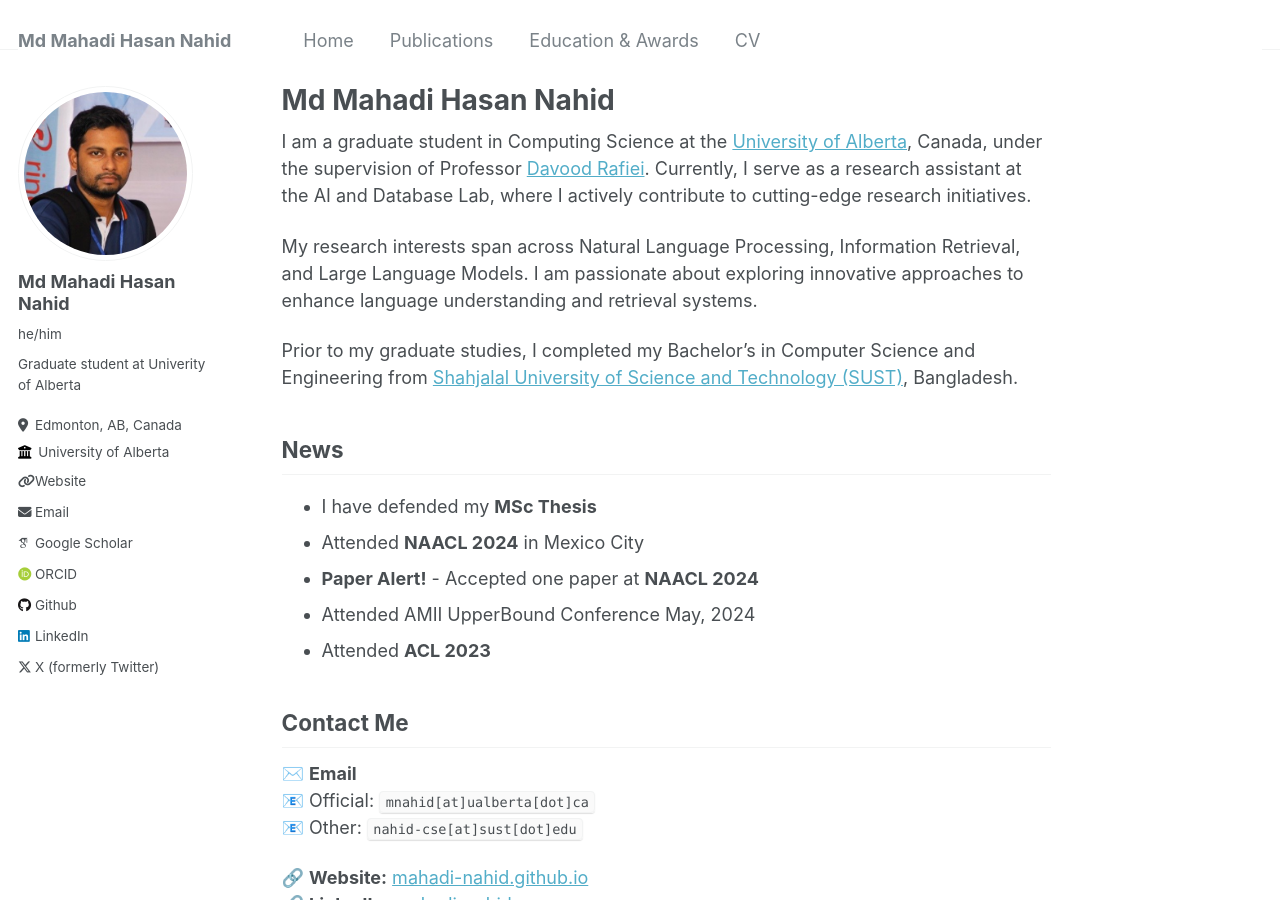
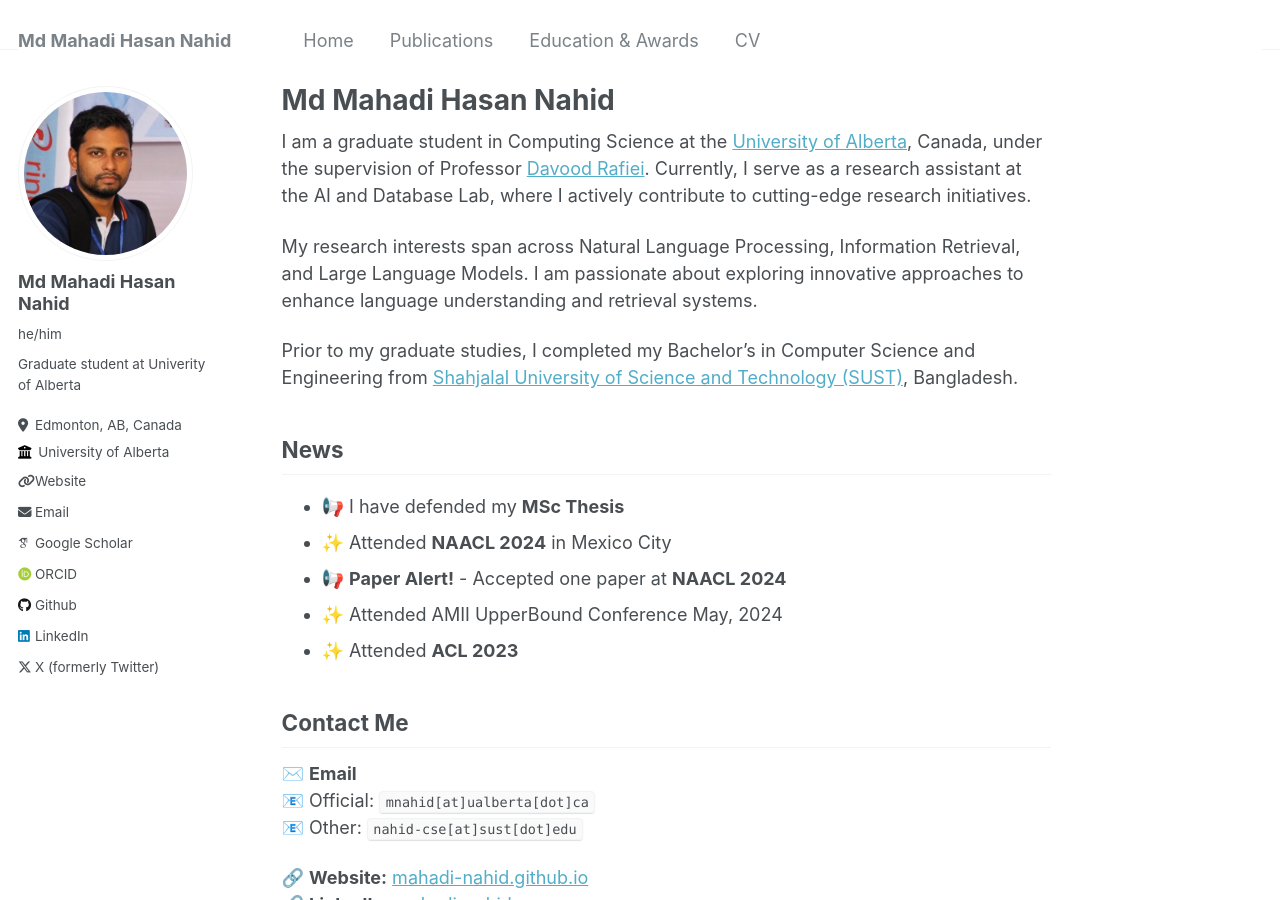
Before and after one commit to mahadi-nahid/mahadi-nahid.github.io, a Jekyll site: the page built from _pages/about.md, in a window 1280 px wide and 900 px high. Built offline with Jekyll 4.4.1, drawn with Linux system fonts in a browser that asks for light colours; some web fonts are replaced.

```diff
--- a/_pages/about.md
+++ b/_pages/about.md
@@ -14,11 +14,11 @@ My research interests span across Natural Language Processing, Information Retri
 Prior to my graduate studies, I completed my Bachelor's in Computer Science and Engineering from [Shahjalal University of Science and Technology (SUST)](https://www.sust.edu), Bangladesh.
 
 ## News
-* I have defended my **MSc Thesis**
-* Attended **NAACL 2024** in Mexico City
-* **Paper Alert!** - Accepted one paper at **NAACL 2024**
-* Attended AMII UpperBound Conference May, 2024
-* Attended **ACL 2023**
+* 📢 I have defended my **MSc Thesis**
+* ✨ Attended **NAACL 2024** in Mexico City
+* 📢 **Paper Alert!** - Accepted one paper at **NAACL 2024**
+* ✨ Attended AMII UpperBound Conference May, 2024
+* ✨ Attended **ACL 2023**
 
 ## Contact Me
 ✉️ **Email**
```
